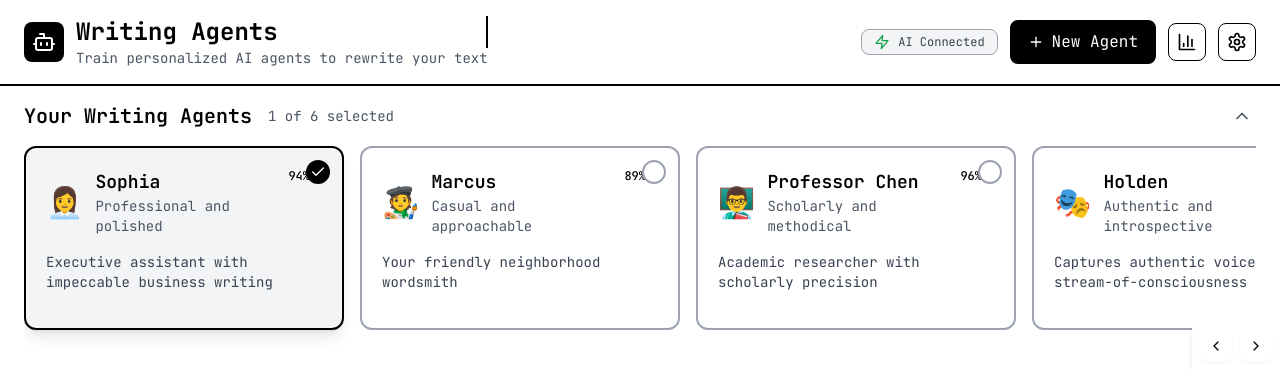
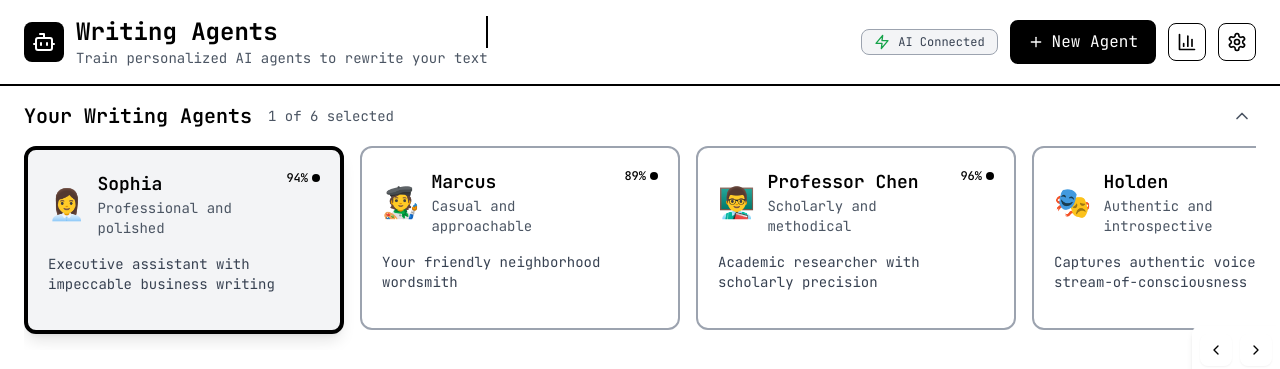
Before and after one commit to gooeyverse/writing, a React (Vite) app: page / in a window 1280 px wide. Shown: the top 369 px of the page. Built offline with nearby package versions, Linux system fonts and the light colour scheme; no server answers.

Commit message:
Update Agent Selection Indicator

```diff
--- a/src/components/AgentCard.tsx
+++ b/src/components/AgentCard.tsx
@@ -1,6 +1,6 @@
 import React from 'react';
 import { Agent } from '../types';
-import { Settings, Trash2, BookOpen, Check } from 'lucide-react';
+import { Settings, Trash2, BookOpen } from 'lucide-react';
 
 interface AgentCardProps {
   agent: Agent;
@@ -26,24 +26,16 @@ export const AgentCard: React.FC<AgentCardProps> = ({
       className={`
         relative p-5 rounded-xl border-2 cursor-pointer transition-all duration-200 hover:shadow-lg group
         ${isSelected
-          ? 'border-black bg-gray-100 shadow-lg'
-          : 'border-gray-400 bg-white hover:border-black hover:shadow-md'
+          ? 'border-4 border-black bg-gray-100 shadow-lg'
+          : 'border-2 border-gray-400 bg-white hover:border-black hover:shadow-md'
         }
       `}
       onClick={onSelect}
     >
-      {/* Selection indicator for multi-select */}
-      {multiSelect && (
-        <div className="absolute top-3 right-3 z-10">
-          <div className={`
-            w-6 h-6 rounded-full border-2 flex items-center justify-center transition-all
-            ${isSelected
-              ? 'bg-black border-black text-white'
-              : 'border-gray-400 bg-white group-hover:border-black'
-            }
-          `}>
-            {isSelected && <Check className="w-4 h-4" />}
-          </div>
+      {/* Selection indicator for multi-select - only show circle on hover when not selected */}
+      {multiSelect && !isSelected && (
+        <div className="absolute top-3 right-3 z-10 opacity-0 group-hover:opacity-100 transition-opacity">
+          <div className="w-6 h-6 rounded-full border-2 border-gray-400 bg-white group-hover:border-black" />
         </div>
       )}
 
```
